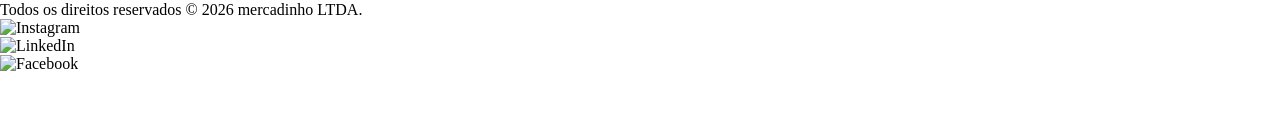
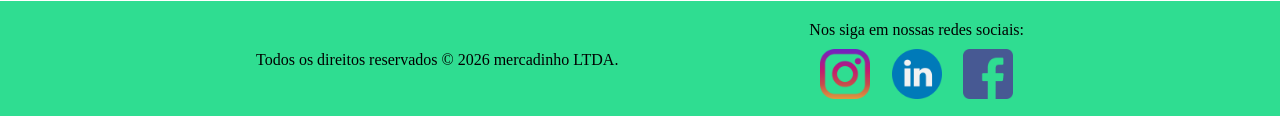
Before and after one commit to gabrieldebiazi/mercadinho-m.e.u, a plain HTML site: page mercadinho m.e.u/index.html in a window 1280 px wide. Shown: the part 922-1038 px from the top of the page. Before the commit the page ends 995 px from the top, so only its background shows below. Drawn offline with Linux system fonts and the light colour scheme.

Commit message:
Rodape melhorado

```diff
--- a/mercadinho m.e.u/index.html
+++ b/mercadinho m.e.u/index.html
@@ -15,10 +15,10 @@
 
         <div class="botoes">
             <a class="link" href="index.html">Home<a></li>
-            <a class="link" href="catalogo.html">Catálogo<a></li>
-            <a class="link" href="sobre.html">Sobre<a></li>
-            <a class="link" href="carrinho.html">Carrinho<a></li>
-            <a class="btnEntrar" href="login.html">Entrar</a></li>
+                    <a class="link" href="catalogo.html">Catálogo<a></li>
+                            <a class="link" href="sobre.html">Sobre<a></li>
+                                    <a class="link" href="carrinho.html">Carrinho<a></li>
+                                            <a class="btnEntrar" href="login.html">Entrar</a></li>
         </div>
     </header>
 
@@ -62,15 +62,15 @@
     </section>
 
     <footer class="rodape">
-        <p>Todos os direitos reservados &copy; 2026 mercadinho LTDA.
-        <p>
+        <p>Todos os direitos reservados &copy; 2026 mercadinho LTDA.</p>
 
         <div class="redesSociais">
-            <ul>
-                <li><img src="" alt="Instagram"></li>
-                <li><img src="" alt="LinkedIn"></li>
-                <li><img src="" alt="Facebook"></li>
-            </ul>
+            <p>Nos siga em nossas redes sociais:</p>
+            <div>
+                <img src="imagens/instagram.png" alt="Instagram">
+                <img src="imagens/linkedin.png" alt="LinkedIn">
+                <img src="imagens/facebook.png" alt="Facebook">
+            </div>
         </div>
     </footer>
 
--- a/mercadinho m.e.u/style.css
+++ b/mercadinho m.e.u/style.css
@@ -49,3 +49,24 @@
     position: relative;
     transform: translateY(-3px);
 }
+
+.rodape{
+    background-color: #2fdd91;
+    display: flex;
+    justify-content: space-between;
+    padding: 20px 20%;
+    align-items: center;
+}
+
+.redesSociais{
+    display: flex;
+    flex-direction: column;
+    gap: 10px;
+}
+.redesSociais div{
+    display: flex;
+    justify-content: space-around;
+}
+.redesSociais img{
+    width: 50px;
+}
```
Also changed, not shown: mercadinho m.e.u/cadastro.html (+6 -5 lines), mercadinho m.e.u/carrinho.html (+7 -6 lines), mercadinho m.e.u/catalogo.html (+7 -5 lines), mercadinho m.e.u/checkout.html (+6 -7 lines), mercadinho m.e.u/sobre.html (+7 -7 lines), mercadinho m.e.u/imagens/facebook.png (added), mercadinho m.e.u/imagens/instagram.png (added), mercadinho m.e.u/imagens/linkedin.png (added).
